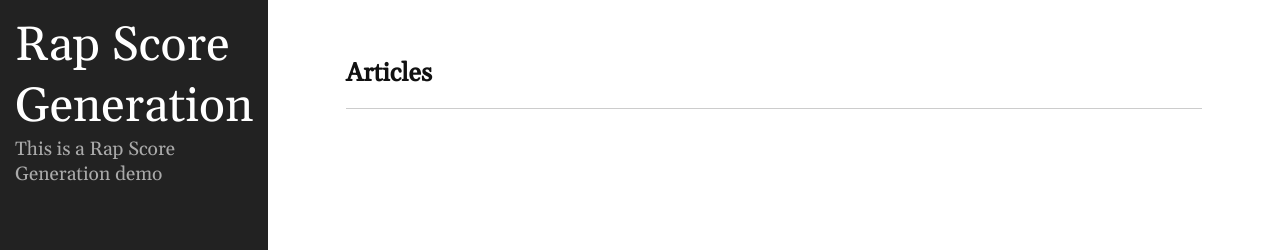
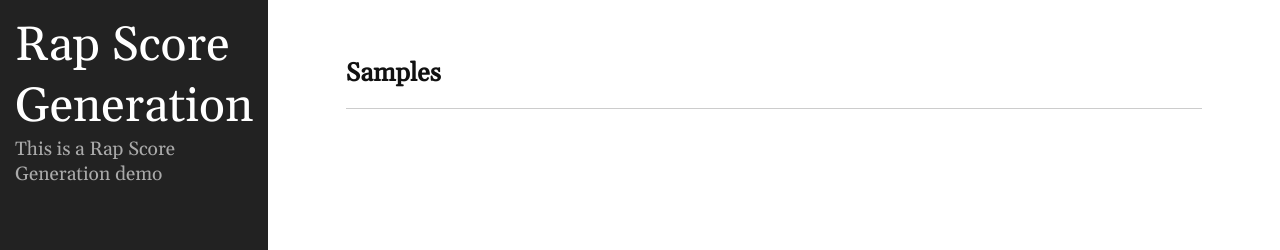
Before and after one commit to emnlp-demo/emnlp-demo.github.io, a Jekyll site: the page built from index.md, in a window 1280 px wide. Shown: the top 250 px of the page. Built offline with Jekyll 4.4.1, drawn with Linux system fonts in a browser that asks for light colours.

Commit message:
minor fix

```diff
--- a/_includes/home.html
+++ b/_includes/home.html
@@ -1,6 +1,6 @@
 <article class="post">
   <header class="post-header home">
-    <div class="post-title">Articles</div>
+    <div class="post-title">Samples</div>
   </header>
 
   <div class="post-content">
```
